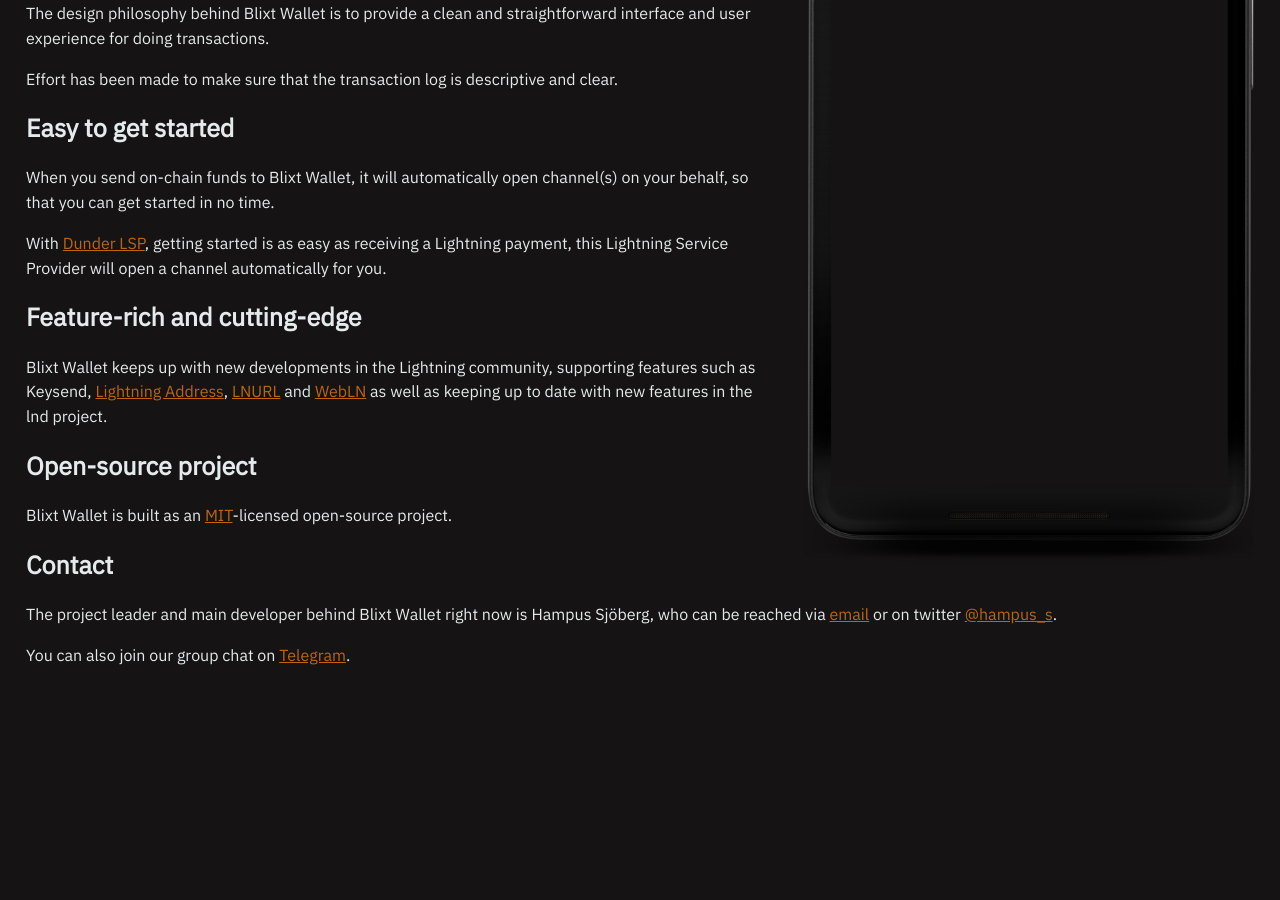
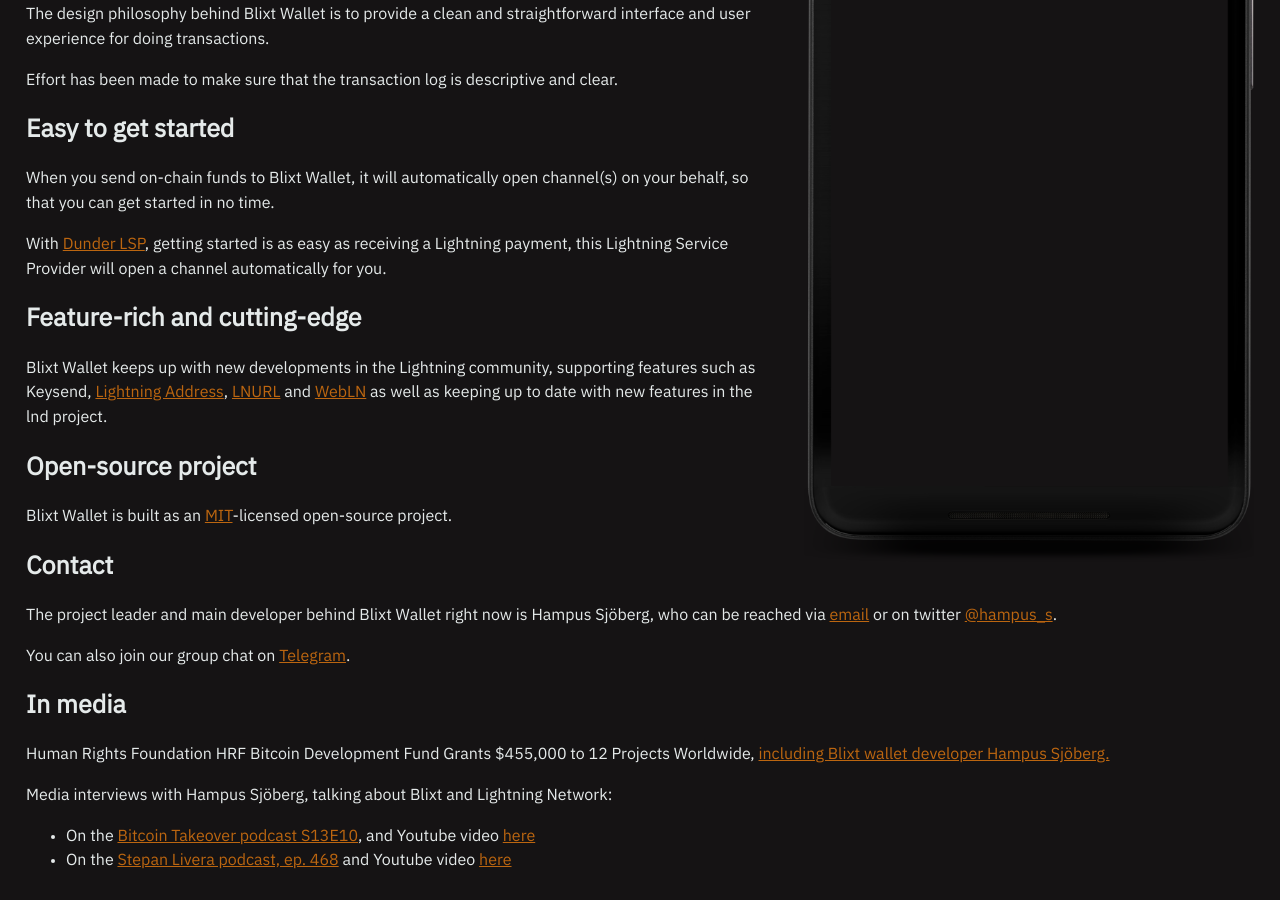
Before and after one commit to BlixtWallet/blixtwallet.github.io, a Jekyll site: the page built from index.html, in a window 1280 px wide and 900 px high, scrolled down 608 px. Built offline with Jekyll 4.4.1, drawn with Linux system fonts in a browser that asks for light colours; a script that is not in the unit is left out; before the commit the page ends 1304 px from its top, so only the background shows below that.

Commit message:
update home page with media section

```diff
--- a/_layouts/default.html
+++ b/_layouts/default.html
@@ -34,7 +34,7 @@
   <a href="https://github.com/hsjoberg/blixt-wallet/releases">
     <picture>
       <source srcset="/assets/images/apk_downloader_badge.png" type="image/png" />
-      <img src="/assets/images/apk_downloader_badge.png" alt="Download APK from Github" style="margin-bottom: 11px;" height="48" />
+      <img src="/assets/images/apk_downloader_badge.png" alt="Download APK from Github" style="margin-bottom: 11px; margin-left: 12px" height="48" />
     </picture>
   </a>
   <nav>
--- a/index.html
+++ b/index.html
@@ -71,6 +71,13 @@
 <p>
   You can also join our group chat on <a href="https://t.me/BlixtWallet">Telegram</a>.
 </p>
+<h2>In media</h2>
+<p>Human Rights Foundation HRF Bitcoin Development Fund Grants $455,000 to 12 Projects Worldwide, <a href="https://hrf.org/devfund2023q2">including Blixt wallet developer Hampus Sjöberg.</a></p>
+<p>Media interviews with Hampus Sjöberg, talking about Blixt and Lightning Network:</p>
+<ul>
+  <li>On the <a href="https://bitcoin-takeover.com/audio/?name=2023-03-29_s13_e10_h_us_sjoberg_on_blixt_wallet__lightning_development.mp3">Bitcoin Takeover podcast S13E10</a>, and Youtube video <a href="https://www.youtube.com/watch?v=hyMyN6a6FW4">here</a></li>
+  <li>On the <a href="https://stephanlivera.com/episode/468/">Stepan Livera podcast, ep. 468</a> and Youtube video <a href="https://www.youtube.com/watch?v=AFX8j4q8N3Q">here</a></li>
+</ul>
 <script>
 document.querySelector("#email").setAttribute("href", `${atob("bWFpbHRvOmhhbXB1cy5zam9iZXJnQHByb3Rvbm1haWwuY29t")}`);
 </script>
```
